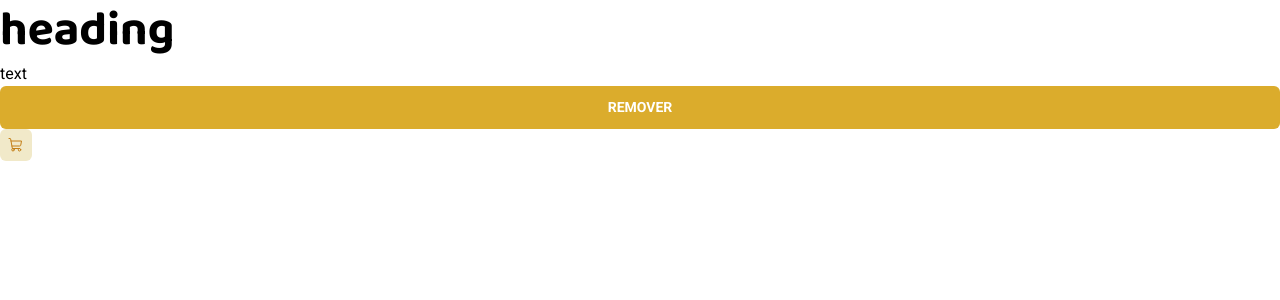
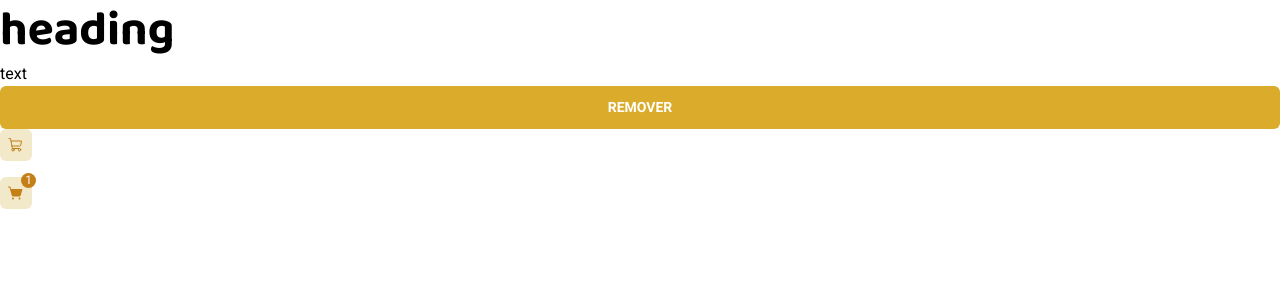
Before and after one commit to guivictorr/coffeetime, a React (Vite) app: page / in a window 1280 px wide. Shown: the top 300 px of the page. Built offline with nearby package versions, Linux system fonts and the light colour scheme.

Commit message:
feat: created CartButton component

```diff
--- a/package.json
+++ b/package.json
@@ -11,6 +11,7 @@
   },
   "dependencies": {
     "class-variance-authority": "^0.6.0",
+    "classnames": "^2.3.2",
     "phosphor-react": "^1.4.1",
     "react": "^18.2.0",
     "react-dom": "^18.2.0"
--- a/src/App.tsx
+++ b/src/App.tsx
@@ -1,6 +1,7 @@
 import { ShoppingCart } from 'phosphor-react';
 import { Button } from './components/button';
 import { ButtonIcon } from './components/button-icon';
+import { CartButton } from './components/cart-button';
 
 function App() {
   return (
@@ -12,6 +13,7 @@ function App() {
         icon={ShoppingCart}
         className='bg-yellow-light text-yellow-dark hover:bg-yellow-dark hover:text-yellow-light'
       />
+      <CartButton badgeCount={1} />
     </div>
   );
 }
--- a/src/components/button-icon.tsx
+++ b/src/components/button-icon.tsx
@@ -3,18 +3,18 @@ import { ButtonHTMLAttributes } from 'react';
 
 type ButtonIconProps = {
   icon: Icon;
-  iconClassName?: IconProps['className'];
+  iconProps?: IconProps;
 } & ButtonHTMLAttributes<HTMLButtonElement>;
 
 export function ButtonIcon({
   icon: Icon,
   className,
-  iconClassName,
+  iconProps,
   ...rest
 }: ButtonIconProps) {
   return (
     <button {...rest} className={`${className} p-2 rounded-md transition`}>
-      <Icon className={iconClassName} />
+      <Icon {...iconProps} />
     </button>
   );
 }
--- /dev/null
+++ b/src/components/cart-button.tsx
@@ -0,0 +1,23 @@
+import { ShoppingCartSimple } from 'phosphor-react';
+import { ButtonIcon } from './button-icon';
+
+type CartButtonProps = {
+  badgeCount?: number;
+};
+
+export function CartButton({ badgeCount = 0 }: CartButtonProps) {
+  return (
+    <div className='relative w-max mt-4'>
+      {badgeCount > 0 && (
+        <span className='pointer-events-none z-10 absolute -top-1 -right-1 bg-yellow-dark text-white rounded-full px-1 text-xs'>
+          {badgeCount}
+        </span>
+      )}
+      <ButtonIcon
+        className='relative bg-yellow-light text-yellow-dark hover:bg-yellow/50 transition'
+        icon={ShoppingCartSimple}
+        iconProps={{ weight: 'fill' }}
+      />
+    </div>
+  );
+}
```
Also changed, not shown: 1 other file (tests, documents, lock files or other folders).
